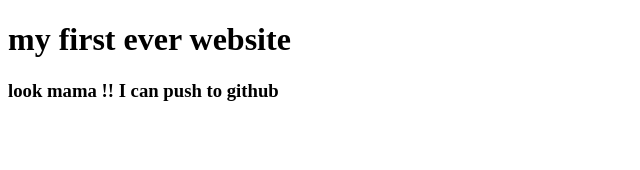
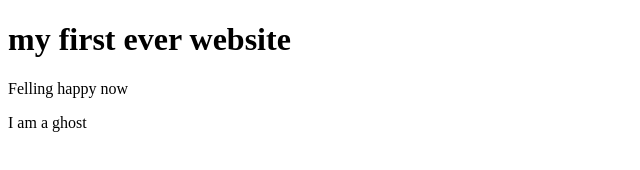
Before and after one commit to Abdur-P-Rahim/my-first-website, a plain HTML site: page index.html in a window 1280 px wide. Shown: the whole page, without its empty margins (0-640 px from the left). Drawn offline with Linux system fonts and the light colour scheme.

Commit message:
ghost added

```diff
--- a/index.html
+++ b/index.html
@@ -8,7 +8,8 @@
 </head>
 <body>
     <h1>my first ever website </h1>
-    <h3>look mama !! I can push to github</h3>
+   <p>Felling happy now</p>
+   <p>I am a ghost</p>
 
 
 
```
